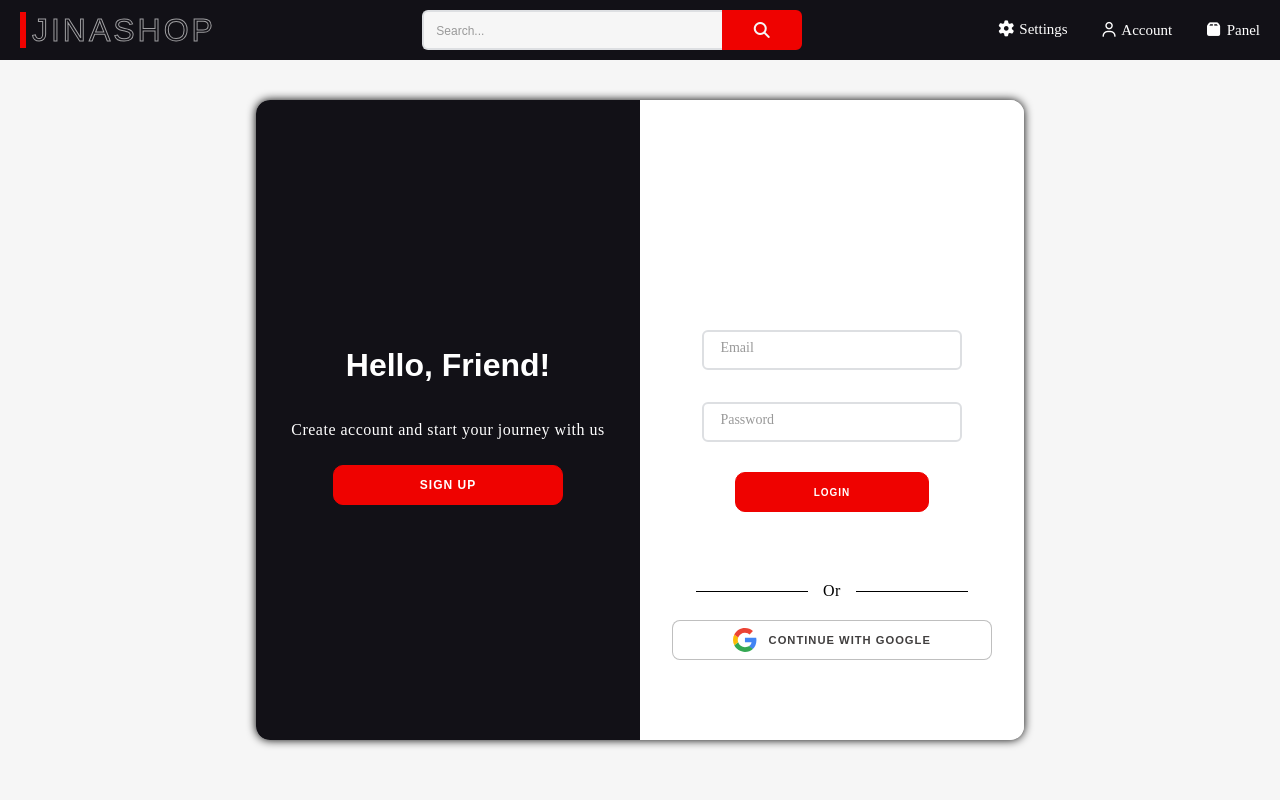
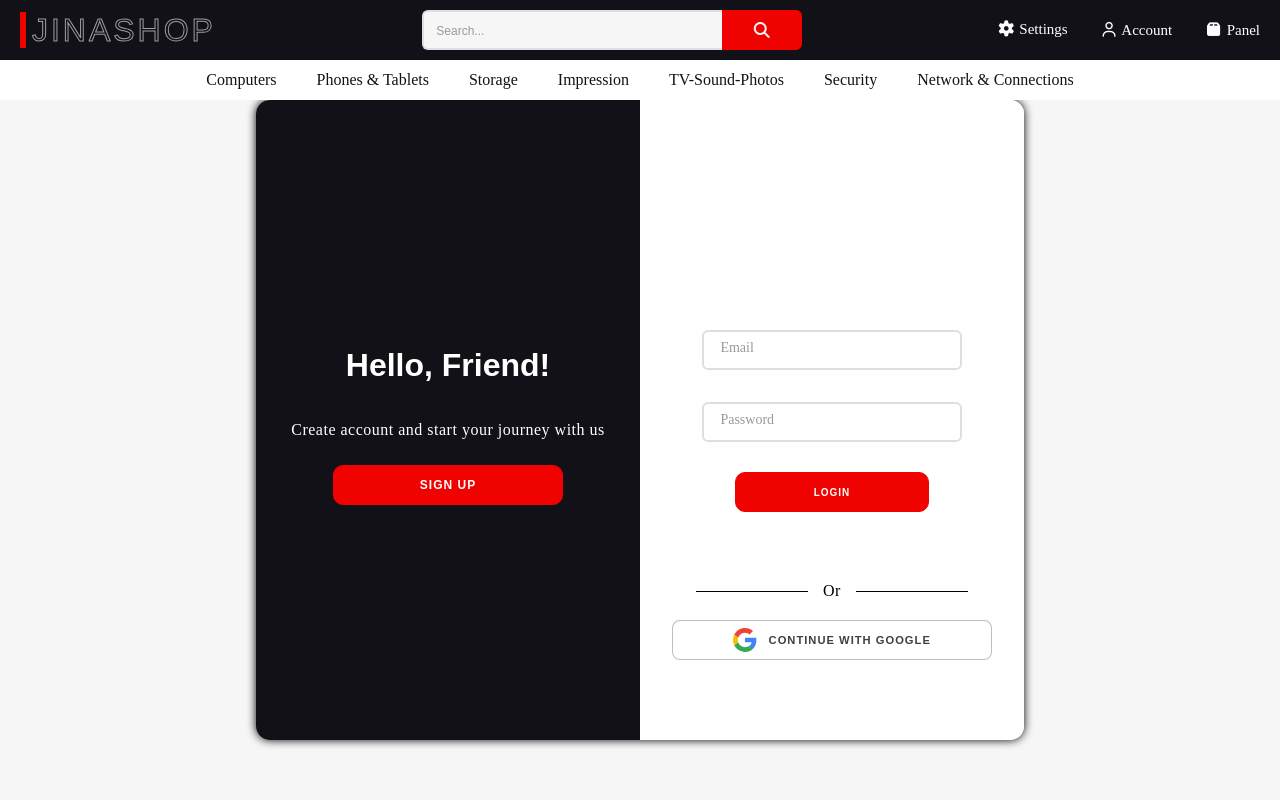
Before and after one commit to aydisaddem/jina-commerce, a React (Vite) app: page / in a window 1280 px wide. Shown: the top 800 px of the page. Built offline with nearby package versions, Linux system fonts and the light colour scheme.

Commit message:
sub nav dropdown

```diff
--- a/index.html
+++ b/index.html
@@ -2,9 +2,9 @@
 <html lang="en">
   <head>
     <meta charset="UTF-8" />
-    <link rel="icon" type="image/svg+xml" href="/vite.svg" />
+    <link rel="icon" type="image/svg+xml" href="./src/assets/jina-logo.png" />
     <meta name="viewport" content="width=device-width, initial-scale=1.0" />
-    <title>my-react-app</title>
+    <title>JINA SHOP</title>
   </head>
   <body>
     <div id="root"></div>
--- a/src/components/Navbar.jsx
+++ b/src/components/Navbar.jsx
@@ -4,12 +4,12 @@ const Navbar = () => {
   const [isVisible, setIsVisble] = useState(false);
   const handlePanel = () => setIsVisble(!isVisible);
   const [qty, setQty] = useState(1);
-  const [search, setSearch]= useState("");
-  const [total, setTotal]= "0"
+  const [search, setSearch] = useState("");
+  const [total, setTotal] = "0";
 
-  const handleSearchChange=(e)=>{
-  setSearch(e.target.value)
-  }
+  const handleSearchChange = (e) => {
+    setSearch(e.target.value);
+  };
 
   const handleQtyDecrease = () => {
     if (qty > 1) setQty(qty - 1);
@@ -27,6 +27,7 @@ const Navbar = () => {
 
   return (
     <nav className="navbar">
+      <div className="main-nav">
         <div className="navbar-logo">
           <a className="logo" data-text="Awesome">
             <span className="actual-text">&nbsp;JINAshop&nbsp;</span>
@@ -37,7 +38,11 @@ const Navbar = () => {
         </div>
 
         <div className="navbar-search">
-        <input type="text" placeholder="Search..." onChange={handleSearchChange} />
+          <input
+            type="text"
+            placeholder="Search..."
+            onChange={handleSearchChange}
+          />
           <button type="submit">
             <i className="fa-solid fa-search"></i>
           </button>
@@ -82,7 +87,10 @@ const Navbar = () => {
               <h3>Mini panel</h3>
             </div>
             <div className="panel-body">
-<article className="product-card" aria-label="Sweat oversize- grey">
+              <article
+                className="product-card"
+                aria-label="Sweat oversize- grey"
+              >
                 <img
                   className="product-image"
                   src="https://celio.tn/media/catalog/product/cache/48fcea1b01216d36f3119b07a85f18aa/1/8/184438-2545-MEBISLOCK_GREYGRANIT-WEB3-1_5.jpg"
@@ -93,15 +101,20 @@ const Navbar = () => {
                 />
 
                 <div className="product-info">
-    <h2 className="product-title">Sweat oversize à capuche - gris</h2>
-
+                  <h2 className="product-title">
+                    Sweat oversize à capuche - gris
+                  </h2>
 
                   <p className="product-price" aria-label="Product price">
                     169,90 TND
                   </p>
 
                   <div className="qty-row">
-      <button type="button" className="qty-btn" onClick={handleQtyDecrease}>
+                    <button
+                      type="button"
+                      className="qty-btn"
+                      onClick={handleQtyDecrease}
+                    >
                       −
                     </button>
                     <input
@@ -111,20 +124,161 @@ const Navbar = () => {
                       onChange={handleQtyChange}
                       min="1"
                     />
-      <button type="button" className="qty-btn" onClick={handleQtyIncrease}>
+                    <button
+                      type="button"
+                      className="qty-btn"
+                      onClick={handleQtyIncrease}
+                    >
                       +
                     </button>
                   </div>
-
                 </div>
               </article>
               <p className="total">Total : {total} TND</p>
               <button className="toPanel">to Panel</button>
               <button className="toOrder">process order</button>
-
             </div>
           </div>
         </div>
+      </div>
+      <div className="sub-nav">
+  <ul>
+    <li className="has-dropdown">
+      Computers
+      <div className="mega-dropdown">
+        <div className="column">
+          <h4>Imprimantes</h4>
+          <ul>
+            <li>À Réservoir Intégré</li>
+            <li>Jet D'encre</li>
+          </ul>
+        </div>
+        <div className="column">
+          <h4>Imprimantes</h4>
+          <ul>
+            <li>À Réservoir Intégré</li>
+            <li>Jet D'encre</li>
+          </ul>
+        </div>
+      </div>
+    </li>
+    <li className="has-dropdown">
+      Phones & Tablets
+      <div className="mega-dropdown">
+        <div className="column">
+          <h4>Imprimantes</h4>
+          <ul>
+            <li>À Réservoir Intégré</li>
+            <li>Jet D'encre</li>
+          </ul>
+        </div>
+        <div className="column">
+          <h4>Imprimantes</h4>
+          <ul>
+            <li>À Réservoir Intégré</li>
+            <li>Jet D'encre</li>
+          </ul>
+        </div>
+      </div>
+    </li>
+    <li className="has-dropdown">
+      Storage
+      <div className="mega-dropdown">
+        <div className="column">
+          <h4>Imprimantes</h4>
+          <ul>
+            <li>À Réservoir Intégré</li>
+            <li>Jet D'encre</li>
+          </ul>
+        </div>
+        <div className="column">
+          <h4>Imprimantes</h4>
+          <ul>
+            <li>À Réservoir Intégré</li>
+            <li>Jet D'encre</li>
+          </ul>
+        </div>
+      </div>
+    </li>
+    <li className="has-dropdown">
+      Impression
+      <div className="mega-dropdown">
+        <div className="column">
+          <h4>Imprimantes</h4>
+          <ul>
+            <li>À Réservoir Intégré</li>
+            <li>Jet D'encre</li>
+          </ul>
+        </div>
+        <div className="column">
+          <h4>Imprimantes</h4>
+          <ul>
+            <li>À Réservoir Intégré</li>
+            <li>Jet D'encre</li>
+          </ul>
+        </div>
+      </div>
+    </li>
+    <li className="has-dropdown">
+       TV-Sound-Photos
+      <div className="mega-dropdown">
+        <div className="column">
+          <h4>Imprimantes</h4>
+          <ul>
+            <li>À Réservoir Intégré</li>
+            <li>Jet D'encre</li>
+          </ul>
+        </div>
+        <div className="column">
+          <h4>Imprimantes</h4>
+          <ul>
+            <li>À Réservoir Intégré</li>
+            <li>Jet D'encre</li>
+          </ul>
+        </div>
+      </div>
+    </li>
+    <li className="has-dropdown">
+      Security
+      <div className="mega-dropdown">
+        <div className="column">
+          <h4>Imprimantes</h4>
+          <ul>
+            <li>À Réservoir Intégré</li>
+            <li>Jet D'encre</li>
+          </ul>
+        </div>
+        <div className="column">
+          <h4>Imprimantes</h4>
+          <ul>
+            <li>À Réservoir Intégré</li>
+            <li>Jet D'encre</li>
+          </ul>
+        </div>
+      </div>
+    </li>
+    <li className="has-dropdown">
+      Network & Connections
+      <div className="mega-dropdown">
+        <div className="column">
+          <h4>Imprimantes</h4>
+          <ul>
+            <li>À Réservoir Intégré</li>
+            <li>Jet D'encre</li>
+          </ul>
+        </div>
+        <div className="column">
+          <h4>Imprimantes</h4>
+          <ul>
+            <li>À Réservoir Intégré</li>
+            <li>Jet D'encre</li>
+          </ul>
+        </div>
+      </div>
+    </li>
+  </ul>
+</div>
+
     </nav>
   );
 };
--- a/src/components/ScrollToTopButton.jsx
+++ b/src/components/ScrollToTopButton.jsx
@@ -4,7 +4,6 @@ import "../styles/scrollToTopButton.css"
 function ScrollToTopButton() {
   const [isVisible, setIsVisible] = useState(false);
 
-  // Show button when page is scrolled down
   useEffect(() => {
     const toggleVisibility = () => {
       if (window.scrollY > 300) {
--- a/src/styles/navbar.css
+++ b/src/styles/navbar.css
@@ -1,16 +1,33 @@
 .navbar {
   display: flex;
-  align-items: center;
-  justify-content: space-between;
-  background: var(--secondary-color);
-  padding: 10px 20px;
-  color: var(--background-color);
+  flex-direction: column;
   width: 100%;
   position: fixed;
   top: 0;
   left: 0;
   z-index: 5;
 }
+.main-nav,
+.sub-nav {
+  display: flex;
+  align-items: center;
+  justify-content: space-between;
+  width: 100%;
+}
+.main-nav {
+  background: var(--secondary-color);
+  color: var(--background-color);
+  padding: 10px 20px;
+}
+.sub-nav {
+  background: var(--background-color);
+  color: var(--secondary-color);
+  padding: 5px 20px;
+  height: 40px;
+  position: relative
+}
+
+/*------------------------Navbar Logo------------------------------*/
 
 .logo {
   margin: 0;
@@ -45,12 +62,13 @@
   filter: drop-shadow(0 0 23px var(--primary-color));
 }
 
+/*------------------------Navbar Search input-------------------------*/
+
 .navbar-search {
   display: flex;
   flex-direction: row;
   justify-content: flex-start;
 }
-
 .navbar-search input,
 .navbar-search button {
   box-sizing: border-box;
@@ -73,7 +91,6 @@
   opacity: 1;
   font-size: 12px;
 }
-
 .navbar-search button {
   display: flex;
   align-items: center;
@@ -104,11 +121,12 @@
   transform: scale(1.5);
 }
 
+/*--------------------------Navbar actions-----------------------------*/
+
 .navbar-actions {
   display: flex;
   gap: 20px;
 }
-
 .navbar-actions a {
   color: var(--background-color);
   text-decoration: none;
@@ -120,22 +138,21 @@
   color: var(--primary-color);
 }
 
+/*--------------------------- Account--------------------------------------*/
+
 .dropdown {
   position: relative;
   display: inline-block;
 }
-
 .dropdown-toggle {
   text-decoration: none;
   color: var(--background-color);
   padding: 8px 12px;
   transition: color 0.3s ease;
 }
-
 .dropdown-toggle:hover {
   color: var(--primary-color);
 }
-
 .dropdown-menu {
   position: absolute;
   top: 100%;
@@ -150,18 +167,15 @@
   display: none;
   z-index: 1000;
 }
-
 .dropdown-menu li {
   padding: 6px 12px;
 }
-
 .dropdown-menu li a {
   color: var(--background-color);
   text-decoration: none;
   display: block;
   transition: color 0.3s ease;
 }
-
 .dropdown-menu li a:hover {
   color: var(--primary-color);
 }
@@ -169,11 +183,12 @@
   display: block;
 }
 
+/*--------------------------------Panel---------------------------------------*/
+
 .panel {
   position: relative;
   display: inline-block;
 }
-
 .panel-menu {
   position: absolute;
   top: 0;
@@ -186,7 +201,6 @@
   z-index: 999;
   box-shadow: -2px 0 8px rgba(0, 0, 0, 0.5);
 }
-
 .overlay {
   position: fixed;
   inset: 0;
@@ -194,7 +208,6 @@
   backdrop-filter: blur(5px);
   z-index: 998;
 }
-
 .hidden {
   display: none;
 }
@@ -214,7 +227,6 @@
   text-transform: uppercase;
   font-family: "Helvetica Neue";
 }
-
 .close-btn {
   position: absolute;
   top: 15px;
@@ -227,7 +239,6 @@
   transition: background 0.5s;
   cursor: pointer;
 }
-
 .X {
   content: "";
   position: absolute;
@@ -238,7 +249,6 @@
   background-color: var(--background-color);
   transform: translateX(-50%) rotate(45deg);
 }
-
 .Y {
   content: "";
   position: absolute;
@@ -249,7 +259,6 @@
   background-color: var(--background-color);
   transform: translateX(-50%) rotate(-45deg);
 }
-
 .close {
   position: absolute;
   display: flex;
@@ -269,27 +278,22 @@
   pointer-events: none;
   opacity: 0;
 }
-
 .close-btn:hover {
   transform: scale(1.2);
 }
-
 .close-btn:hover > .close {
   animation: close 0.2s forwards 0.25s;
 }
-
 @keyframes close {
   100% {
     opacity: 1;
   }
 }
-
-
 .panel-body {
   margin-top: 40px;
   display: flex;
   flex-direction: column;
-  gap:10px;
+  gap: 10px;
 }
 .total {
   color: var(--secondary-color);
@@ -298,7 +302,6 @@
   text-align: center;
   text-transform: uppercase;
 }
-
 .product-card {
   display: grid;
   grid-template-columns: 80px 1fr;
@@ -311,7 +314,6 @@
   padding: 10px;
   max-width: 560px;
 }
-
 .product-image {
   display: block;
   width: 100%;
@@ -320,19 +322,16 @@
   object-fit: cover;
   background: var(--background-color);
 }
-
 .product-info {
   display: grid;
   gap: 10px;
 }
-
 .product-title {
   font-size: 1rem;
   line-height: 1.35;
   margin: 0;
   color: var(--input-color);
 }
-
 .product-price {
   text-align: center;
   font-weight: 700;
@@ -340,7 +339,6 @@
   margin: 0;
   font-size: 1.05rem;
 }
-
 .qty-row {
   display: flex;
   flex-direction: row;
@@ -361,7 +359,6 @@
   font-size: 1rem;
   line-height: 1;
 }
-
 .qty-btn {
   display: flex;
   align-items: center;
@@ -374,20 +371,15 @@
   cursor: pointer;
   transition: background 0.2s ease;
 }
-
 .qty-btn:hover {
   background: var(--primary-color);
 }
 .qty-btn:first-child {
   border-radius: 6px 0 0 6px;
 }
-
 .qty-btn:last-child {
   border-radius: 0 6px 6px 0;
 }
-
-
-
 .qty-input {
   width: 60px;
   border: none;
@@ -398,8 +390,6 @@
   outline: none;
   /* Remove flex styles if previously added */
 }
-
-
 @media (max-width: 520px) {
   .product-card {
     grid-template-columns: 1fr;
@@ -409,15 +399,14 @@
     max-height: 220px;
   }
 }
-
 /* Chrome, Safari, Edge */
 .qty-input::-webkit-outer-spin-button,
 .qty-input::-webkit-inner-spin-button {
   -webkit-appearance: none;
   margin: 0;
 }
-
-.toPanel, .toOrder {
+.toPanel,
+.toOrder {
   height: 40px;
 }
 .toPanel {
@@ -427,15 +416,78 @@
   font-weight: bold;
   text-transform: uppercase;
 }
-.toOrder{
+.toOrder {
   background-color: var(--primary-color);
   color: var(--background-color);
   border: 1px solid var(--primary-color);
   text-transform: uppercase;
   font-weight: 700;
 }
-.toPanel:hover, .toOrder:hover{
+.toPanel:hover,
+.toOrder:hover {
   background-color: var(--secondary-color);
   color: var(--background-color);
   border: 1px solid var(--secondary-color);
 }
+
+/*------------------------------ Sub-nav --------------------------*/
+.sub-nav ul {
+  display: flex;
+  justify-content: center;
+  width: 100%;
+  list-style: none;
+  margin: 0;
+  padding: 0;
+}
+
+.sub-nav li {
+  position: relative;
+  padding: 10px 20px;
+  cursor: pointer;
+}
+.sub-nav li:hover{
+  border-bottom: 3px solid var(--secondary-color);
+}
+.mega-dropdown {
+  position: fixed;
+  top: 100px;
+  left: 0;
+  width: 100vw;
+  background: var(--background-color);
+  color: var(--secondary-color);
+  padding: 30px 40px;
+  box-shadow: 0 2px 8px rgba(0,0,0,0.2);
+  z-index: 1000;
+  justify-content: space-between;
+  opacity: 0;
+  cursor: default;
+  pointer-events: none;
+  transition: opacity 0.6s ease;
+}
+
+.has-dropdown:hover .mega-dropdown {
+  opacity: 1;
+  pointer-events: auto;
+}
+
+.mega-dropdown .column {
+  flex: 1;
+  margin-right: 20px;
+}
+
+.mega-dropdown h4 {
+  margin-bottom: 10px;
+  font-size: 16px;
+  color: var(--secondary-color);
+}
+
+.mega-dropdown ul {
+  list-style: none;
+  padding: 0;
+}
+
+.mega-dropdown li {
+  padding: 6px 0;
+  font-size: 14px;
+  cursor: pointer;
+}
```
Also changed, not shown: src/assets/jina-logo.png (added). Lines whose indentation alone changed are shown as unchanged.
